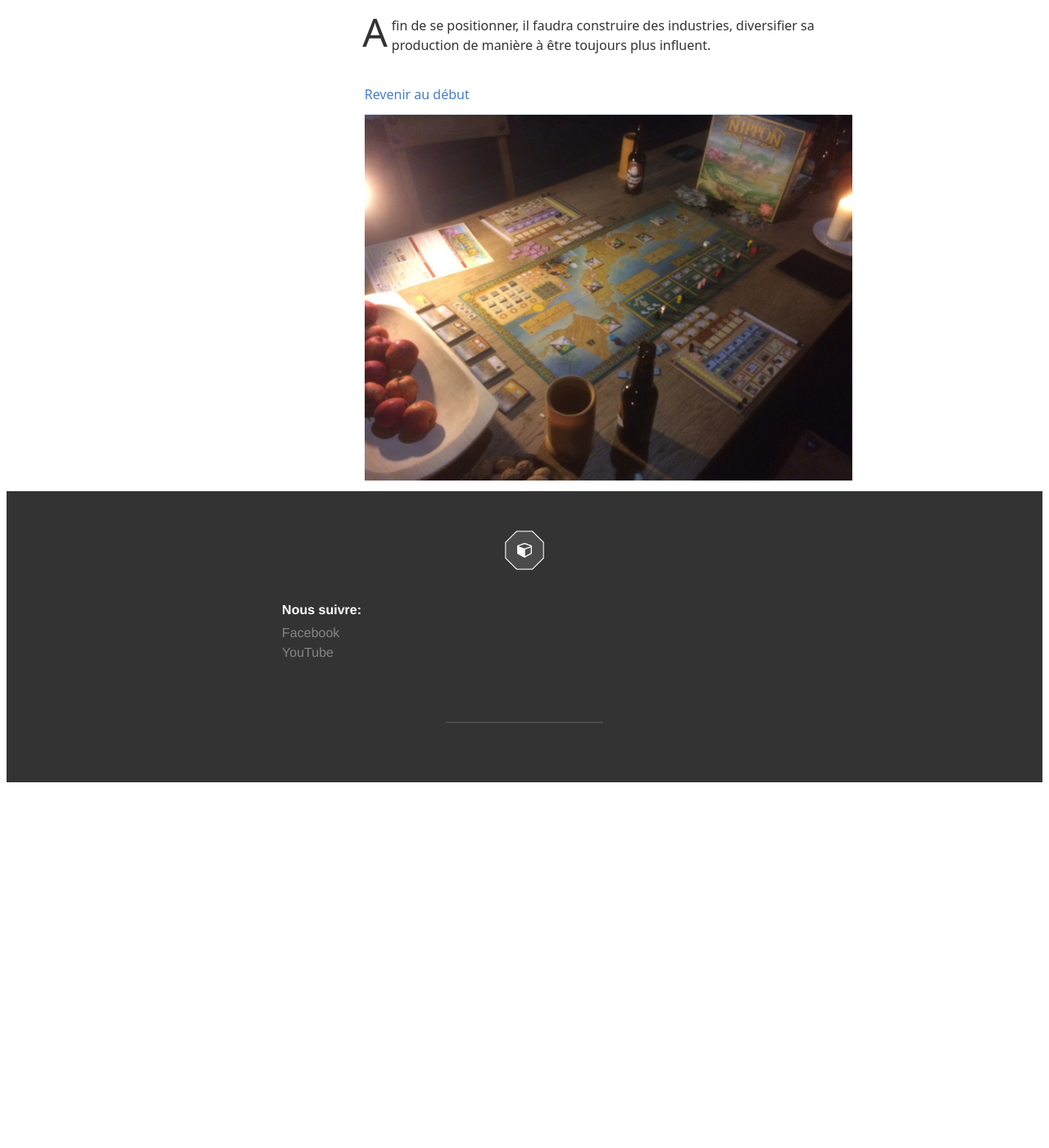
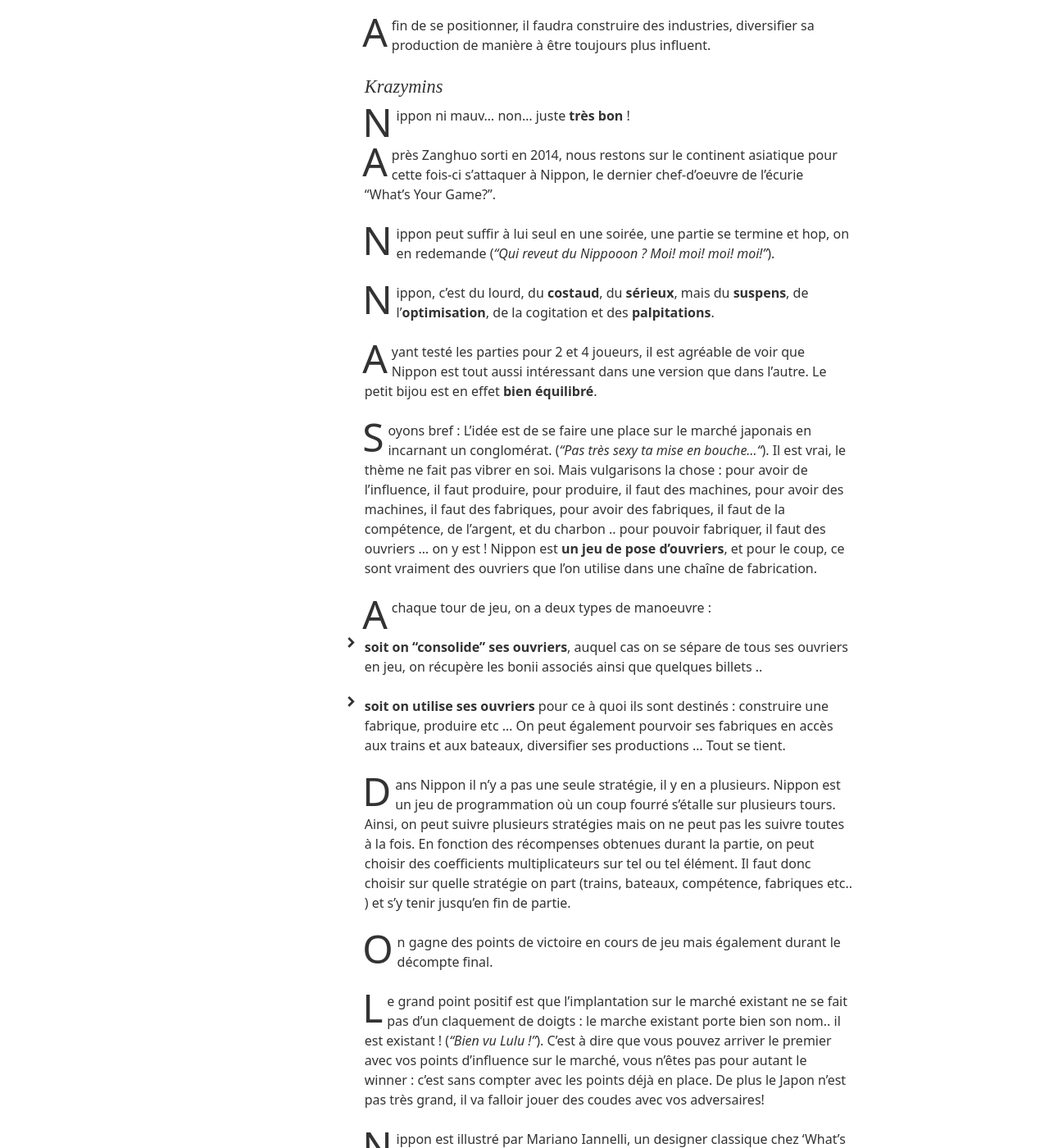
Before and after one commit to turn-over/turn-over, a Jekyll site: the page built from _posts/2015-10-20-Nippon.markdown, in a window 1280 px wide and 1400 px high, scrolled down 3669 px. Shown: the whole window at 82% size. Built offline with Jekyll 4.4.1, drawn with Linux system fonts in a browser that asks for light colours; nearby versions of some CDN libraries; library files that are not in the unit come from our copies; before the commit the page ends 4631 px from its top, so only the background shows below that; some of the changed text lies outside the part shown.

Commit message:
Added post on Nippon

```diff
--- a/_posts/2015-10-20-Nippon.markdown
+++ b/_posts/2015-10-20-Nippon.markdown
@@ -13,6 +13,8 @@
 year: 2015
 scores:
   - author: theaterofchaos
+    score: 9
+  - author: krazymins
     score: 9
 ---
 
@@ -82,3 +84,42 @@
 ![Nippon](/assets/img/nippon-region.jpeg)
 
 Afin de se positionner, il faudra construire des industries, diversifier sa production de manière à être toujours plus influent.
+
+### Krazymins
+
+Nippon ni mauv... non... juste **très bon** !
+
+Après Zanghuo sorti en 2014, nous restons sur le continent asiatique pour cette fois-ci s'attaquer à Nippon, le dernier chef-d'oeuvre de l'écurie "What's Your Game?".
+
+Nippon peut suffir à lui seul en une soirée, une partie se termine et hop, on en redemande (*"Qui reveut du Nippooon ? Moi! moi! moi! moi!"*).
+
+Nippon, c'est du lourd, du **costaud**, du **sérieux**, mais du **suspens**, de l'**optimisation**, de la cogitation et des **palpitations**.
+
+Ayant testé les parties pour 2 et 4 joueurs, il est agréable de voir que Nippon est tout aussi intéressant dans une version que dans l'autre. Le petit bijou est en effet **bien équilibré**.
+
+Soyons bref : L'idée est de se faire une place sur le marché japonais en incarnant un conglomérat.
+(*"Pas très sexy ta mise en bouche..."*). Il est vrai, le thème ne fait pas vibrer en soi. Mais vulgarisons la chose :  pour avoir de l'influence, il faut produire, pour produire, il faut des machines, pour avoir des machines, il faut des fabriques, pour avoir des fabriques, il faut de la compétence, de l'argent, et du charbon .. pour pouvoir fabriquer, il faut des ouvriers ... on y est !
+Nippon est **un jeu de pose d'ouvriers**, et pour le coup, ce sont vraiment des ouvriers que l'on utilise dans une chaîne de fabrication.
+
+A chaque tour de jeu, on a deux types de manoeuvre :
+
+- **soit on "consolide" ses ouvriers**, auquel cas on se sépare de tous ses ouvriers en jeu, on récupère les bonii associés ainsi que quelques billets ..
+
+- **soit on utilise ses ouvriers** pour ce à quoi ils sont destinés : construire une fabrique, produire etc ... On peut également pourvoir ses fabriques en accès aux trains et aux bateaux, diversifier ses productions ... Tout se tient.
+
+Dans Nippon il n'y a pas une seule stratégie, il y en a plusieurs.
+Nippon est un jeu de programmation où un coup fourré s'étalle sur plusieurs tours. Ainsi, on peut suivre plusieurs stratégies mais on ne peut pas les suivre toutes à la fois.
+En fonction des récompenses obtenues durant la partie, on peut choisir des coefficients multiplicateurs sur tel ou tel élément. Il faut donc choisir sur quelle stratégie on part (trains, bateaux, compétence, fabriques etc.. ) et s'y tenir jusqu'en fin de partie.
+
+On gagne des points de victoire en cours de jeu mais également durant le décompte final.
+
+Le grand point positif est que l'implantation sur le marché existant ne se fait pas d'un claquement de doigts : le marche existant porte bien son nom.. il est existant ! (*"Bien vu Lulu !"*).
+C'est à dire que vous pouvez arriver le premier avec vos points d'influence sur le marché, vous n'êtes pas pour autant le winner : c'est sans compter avec les points déjà en place. De plus le Japon n'est pas très grand, il va falloir jouer des coudes avec vos adversaires!
+
+Nippon est illustré par Mariano Iannelli, un designer classique chez 'What's Your Game?', offrant un **jeu beau** (on aime ou pas) et coloré.
+
+C'est un jeu finalement très paradoxal : très costaud, il se digère pourtant très bien. (*"Comme une bonne bouteille, tu peux en boire une grande quantité, tu n'auras pas de gueule de bois le lendemain"*).
+Pour ma part j'ai du mal à classifier sa difficulté : **les règles le classent comme costaud à n'en pas douter, mais la mécanique est tellement bien huilée, qu'on ne ressent justement pas cette lourdeur**.
+Selon moi, un tel sentiment est synonyme de "**excellent jeu**" !
+
+Les amatteurs de gourmandise en auront pour leurs papilles !
```
